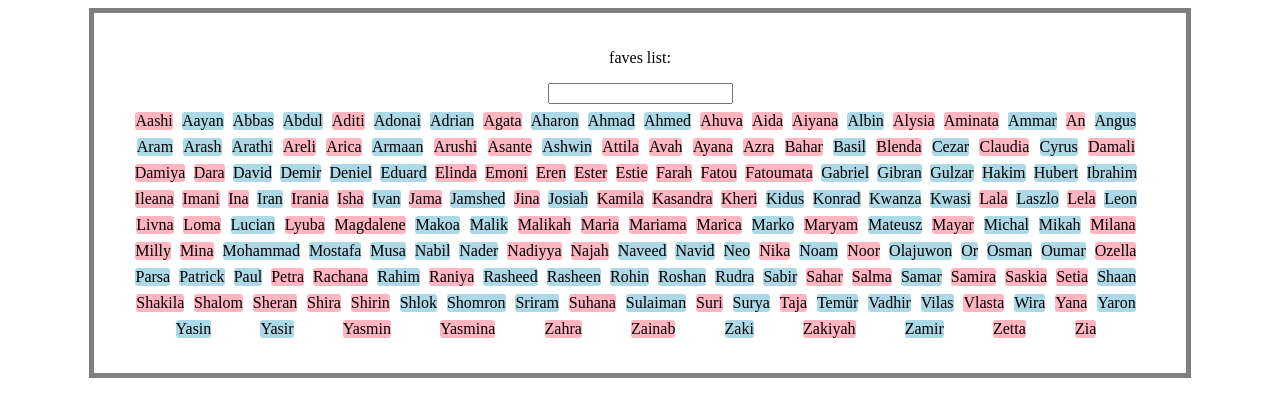
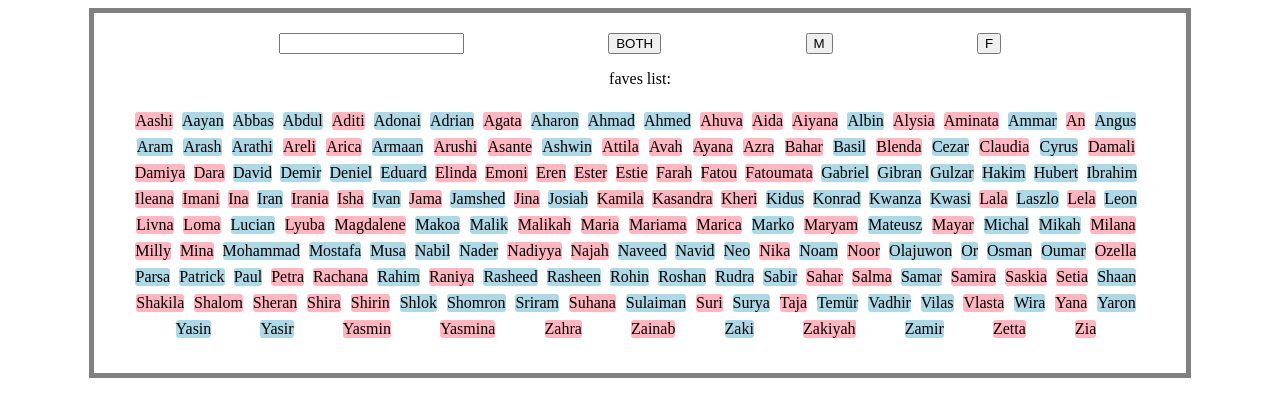
Before and after one commit to syed-45/baby-names-react, a React (Create React App) app: page / in a window 1280 px wide. Shown: the top 416 px of the page. Built offline with nearby package versions, Linux system fonts and the light colour scheme; the HTML template or start-up script is replaced by a standard one.

Commit message:
added faulty gender filter

```diff
--- a/src/Components/namesBlock.tsx
+++ b/src/Components/namesBlock.tsx
@@ -16,8 +16,9 @@ babyNamesData.sort(function (a, b) {
 
 function NamesBlock(): JSX.Element {
   const [inputText, setInputText] = useState<string>("");
-  const [babyNames, setbabyNames] = useState<babyObjType[]>(babyNamesData);
+  const [babyNames, setBabyNames] = useState<babyObjType[]>(babyNamesData);
   const [favesList, setFavesList] = useState<babyObjType[]>([]);
+  const [gender, setGender] = useState("both");
 
   const handleBabyNameClick = (babyObj: babyObjType): void => {
     if (favesList.includes(babyObj)) {
@@ -31,7 +32,7 @@ function NamesBlock(): JSX.Element {
     }
   };
 
-  function MapToDiv(babyObj: babyObjType): JSX.Element {
+  function mapToDiv(babyObj: babyObjType): JSX.Element {
     if (babyObj.sex === "m") {
       return (
         <div
@@ -58,29 +59,38 @@ function NamesBlock(): JSX.Element {
 
   return (
     <>
-      <p>faves list: </p>
-      {favesList.map(MapToDiv)}
-
-      <div style={{ height: "0", flexBasis: "100%" }}></div>
       <input
         value={inputText}
         width="20px"
         onChange={(event) => {
           setInputText(event.target.value);
-          setbabyNames(
+          setBabyNames(
             babyNamesData.filter((babyObj: babyObjType): boolean => {
-              return babyObj.name
-                .toLowerCase()
-                .includes(event.target.value.toLowerCase());
+              return (
+                babyObj.name
+                  .toLowerCase()
+                  .includes(event.target.value.toLowerCase()) &&
+                babyObj.sex === gender
+              );
             })
           );
         }}
       />
+      <button onClick={() => setGender("both")}>BOTH</button>
+      <button onClick={() => setGender("m")}>M</button>
+      <button onClick={() => setGender("f")}>F</button>
       <div style={{ height: "0", flexBasis: "100%" }}></div>
-
+      <p>faves list: </p>
+      {favesList.map(mapToDiv)}
+      <div style={{ height: "0", flexBasis: "100%" }}></div>
       {babyNames
-        .filter((babyObj) => !favesList.includes(babyObj))
-        .map(MapToDiv)}
+        .filter((babyObj) => {
+          if (gender === "both") {
+            return !favesList.includes(babyObj);
+          }
+          return !favesList.includes(babyObj) && babyObj.sex === gender;
+        })
+        .map(mapToDiv)}
     </>
   );
 }
```
Also changed, not shown: src/Components/favouritesList.tsx (line endings or trailing spaces).
